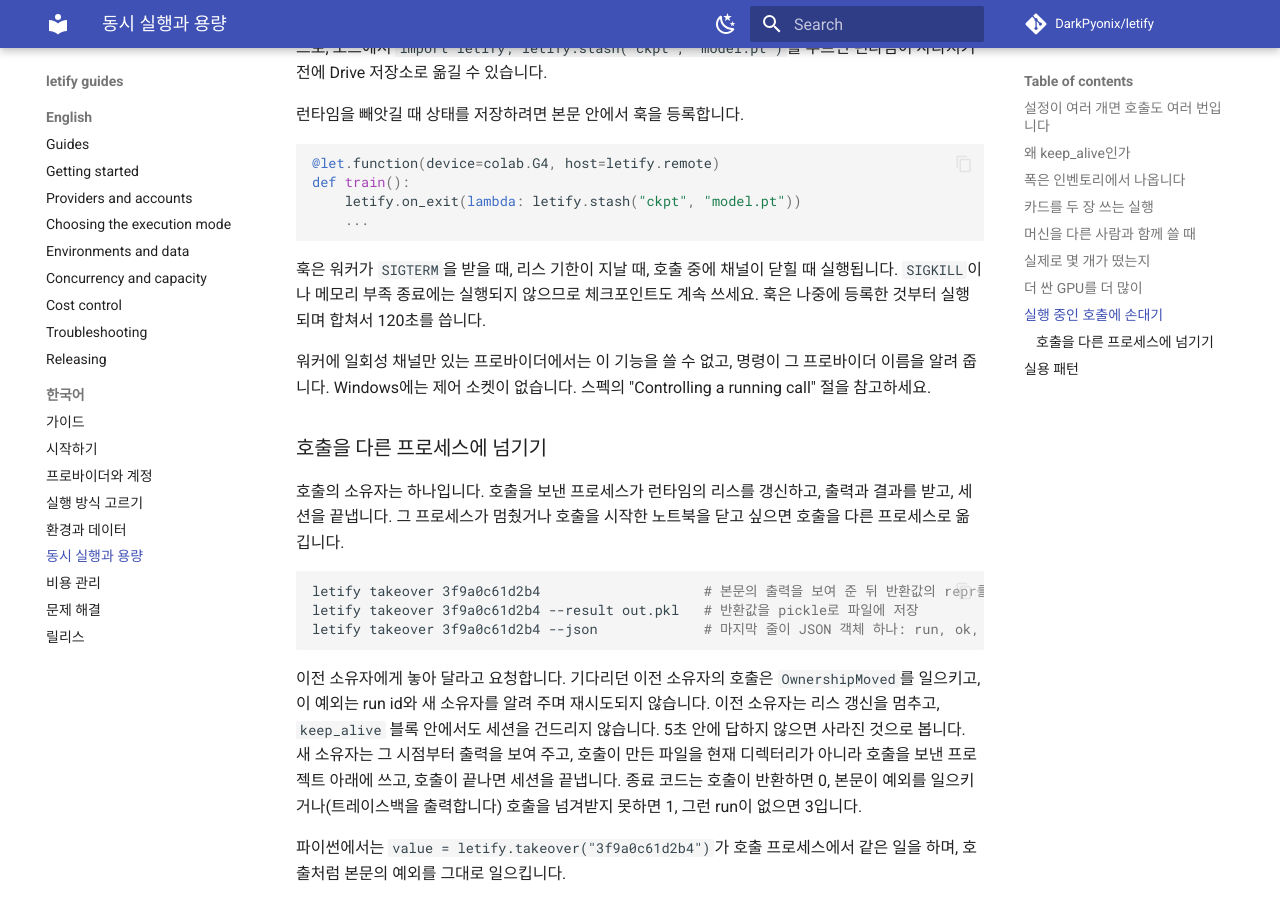
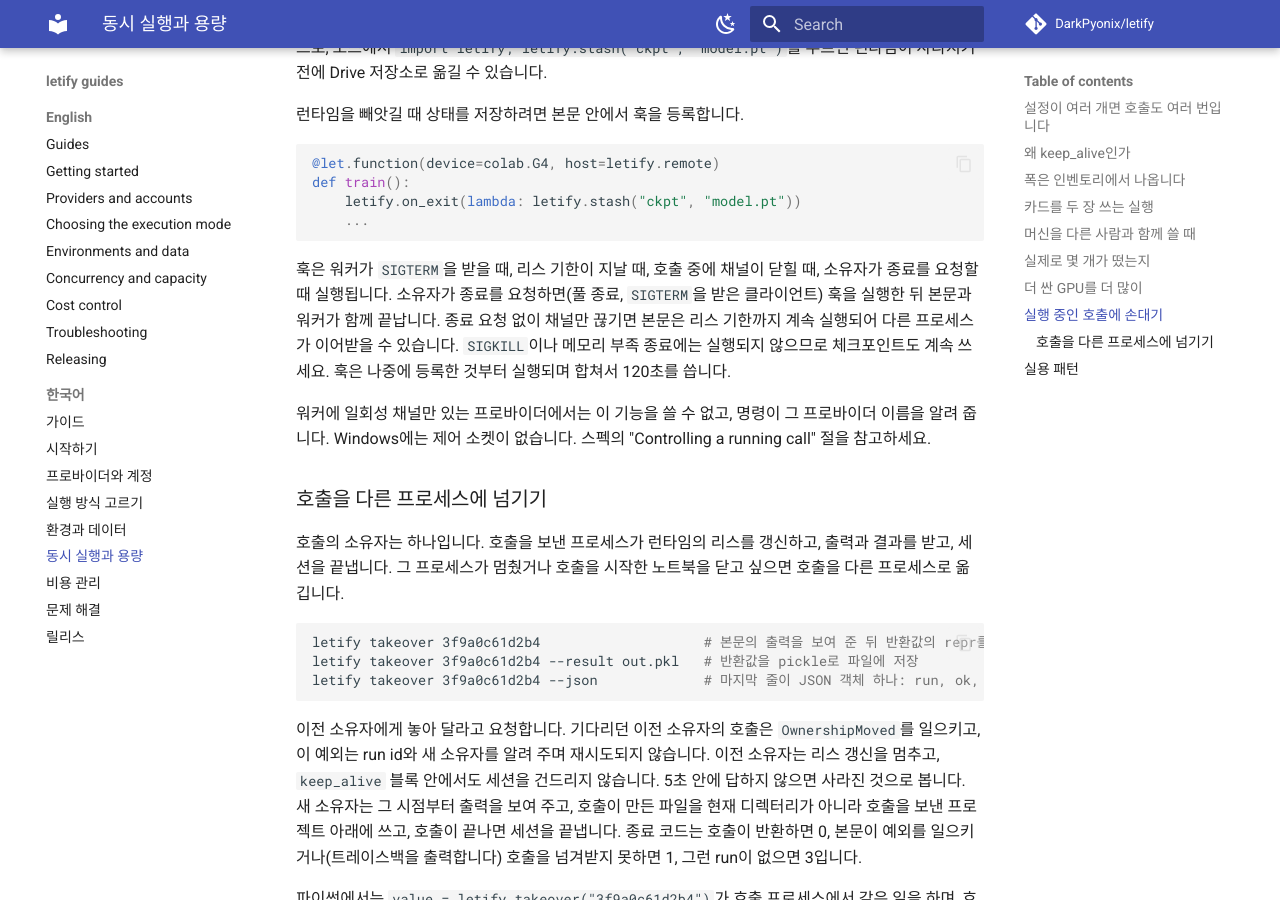
Before and after one commit to DarkPyonix/letify, an MkDocs documentation site: the page built from docs/guide/ko/05-동시-실행.md, in a window 1280 px wide and 900 px high, scrolled down 3671 px. Built offline with MkDocs 1.6.1 and Material for MkDocs 9.7.7, drawn with Linux system fonts in a browser that asks for light colours; comment, search, counter and statistics services are not loaded.

````diff
--- a/docs/guide/ko/05-동시-실행.md
+++ b/docs/guide/ko/05-동시-실행.md
@@ -153,7 +153,7 @@ def train():
     ...
 ```
 
-훅은 워커가 `SIGTERM`을 받을 때, 리스 기한이 지날 때, 호출 중에 채널이 닫힐 때 실행됩니다. `SIGKILL`이나 메모리 부족 종료에는 실행되지 않으므로 체크포인트도 계속 쓰세요. 훅은 나중에 등록한 것부터 실행되며 합쳐서 120초를 씁니다.
+훅은 워커가 `SIGTERM`을 받을 때, 리스 기한이 지날 때, 호출 중에 채널이 닫힐 때, 소유자가 종료를 요청할 때 실행됩니다. 소유자가 종료를 요청하면(풀 종료, `SIGTERM`을 받은 클라이언트) 훅을 실행한 뒤 본문과 워커가 함께 끝납니다. 종료 요청 없이 채널만 끊기면 본문은 리스 기한까지 계속 실행되어 다른 프로세스가 이어받을 수 있습니다. `SIGKILL`이나 메모리 부족 종료에는 실행되지 않으므로 체크포인트도 계속 쓰세요. 훅은 나중에 등록한 것부터 실행되며 합쳐서 120초를 씁니다.
 
 워커에 일회성 채널만 있는 프로바이더에서는 이 기능을 쓸 수 없고, 명령이 그 프로바이더 이름을 알려 줍니다. Windows에는 제어 소켓이 없습니다. 스펙의 "Controlling a running call" 절을 참고하세요.
 
````
Also changed, not shown: docs/SPEC.md (+13 -2 lines), docs/guide/05-concurrency.md (+1 -1 lines).
